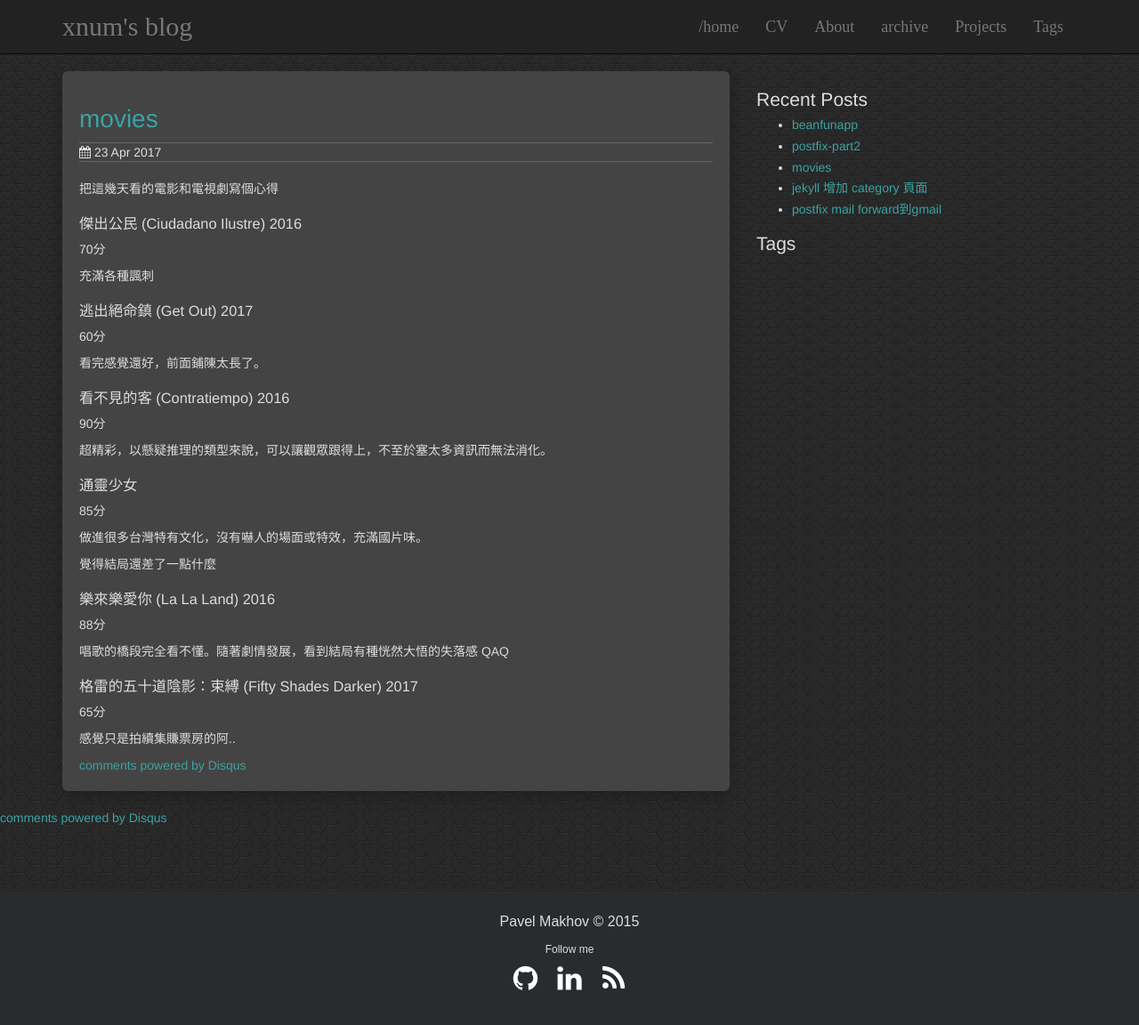
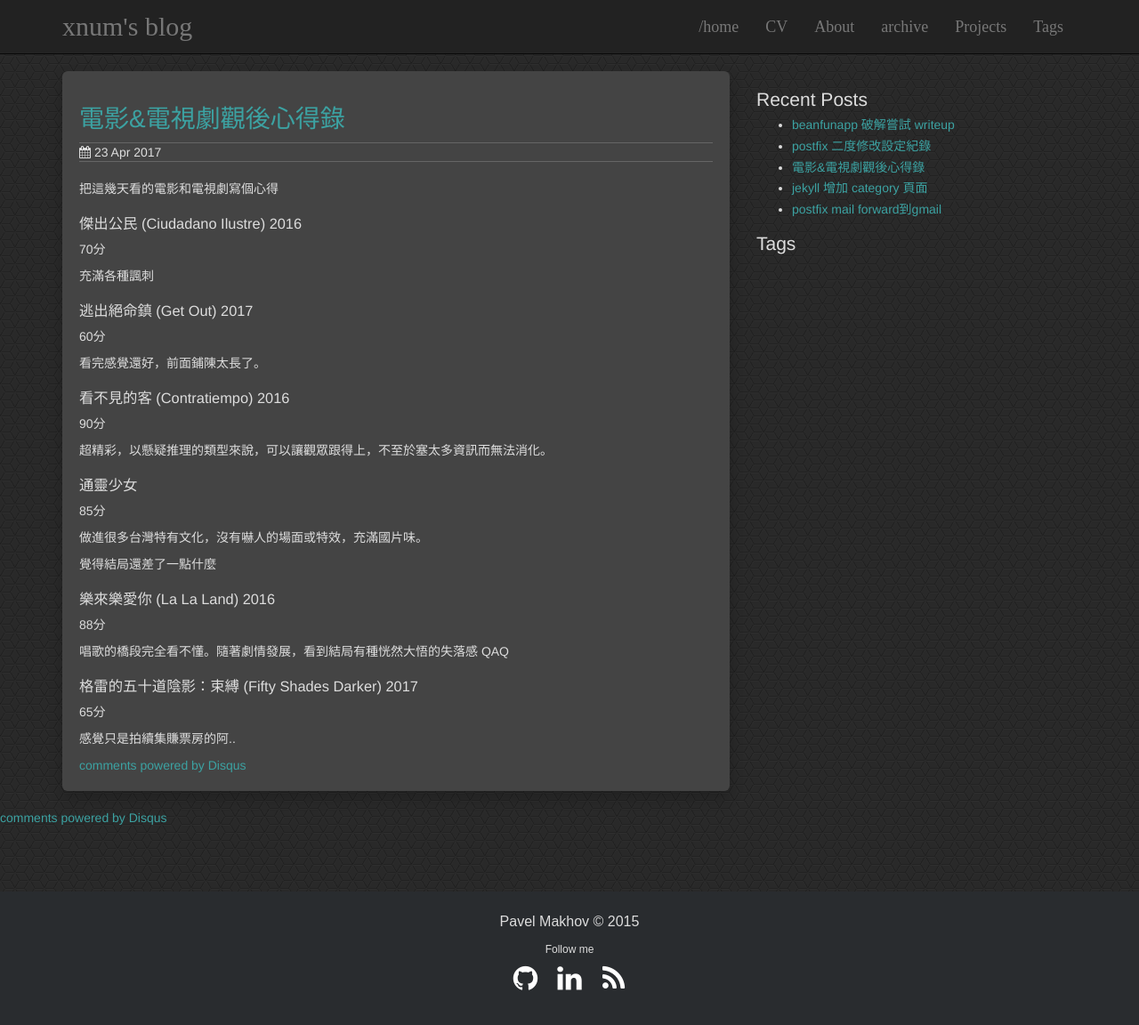
Before and after one commit to xnum/xnum.github.io, a Jekyll site: the page built from _posts/2017-04-23-movies.md, in a window 1280 px wide and 1179 px high. Shown: the top 1152 px of the window at 89% size. Built offline with Jekyll 4.4.1, drawn with Linux system fonts in a browser that asks for light colours; comment, search, counter and statistics services are not loaded.

Commit message:
edit title

```diff
--- a/_posts/2017-04-23-movies.md
+++ b/_posts/2017-04-23-movies.md
@@ -1,6 +1,6 @@
 ---
 layout: post
-title: movies
+title: 電影&電視劇觀後心得錄
 categories: 閒聊
 comments: true
 ---
--- a/_posts/2017-04-24-postfix-part2.md
+++ b/_posts/2017-04-24-postfix-part2.md
@@ -1,6 +1,6 @@
 ---
 layout: post
-title: postfix-part2
+title: postfix 二度修改設定紀錄
 categories: 系統管理
 comments: true
 ---
--- a/_posts/2017-05-03-beanfunapp.md
+++ b/_posts/2017-05-03-beanfunapp.md
@@ -1,6 +1,6 @@
 ---
 layout: post
-title: beanfunapp
+title: beanfunapp 破解嘗試 writeup
 categories: security
 comments: true
 ---
```
